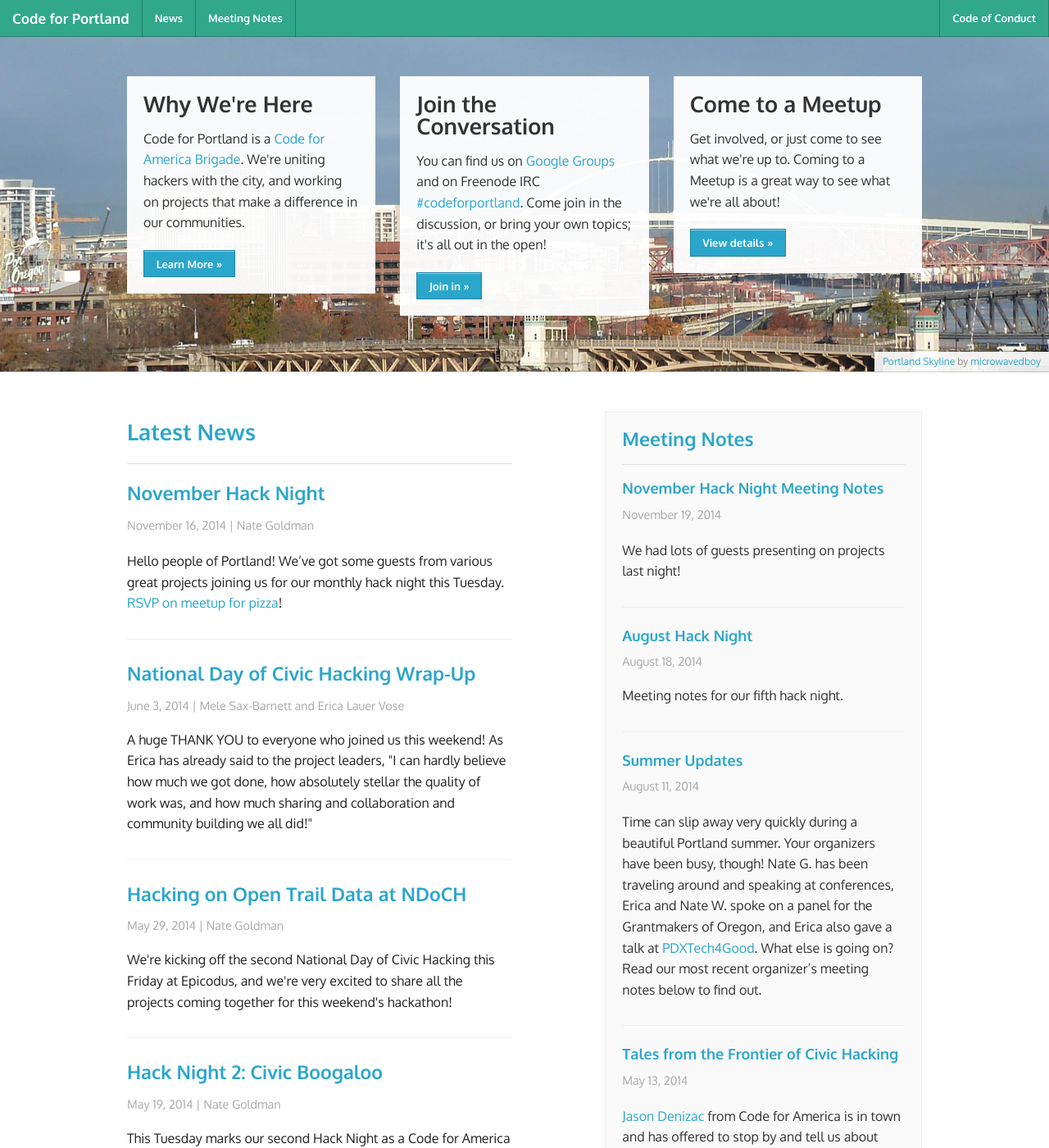
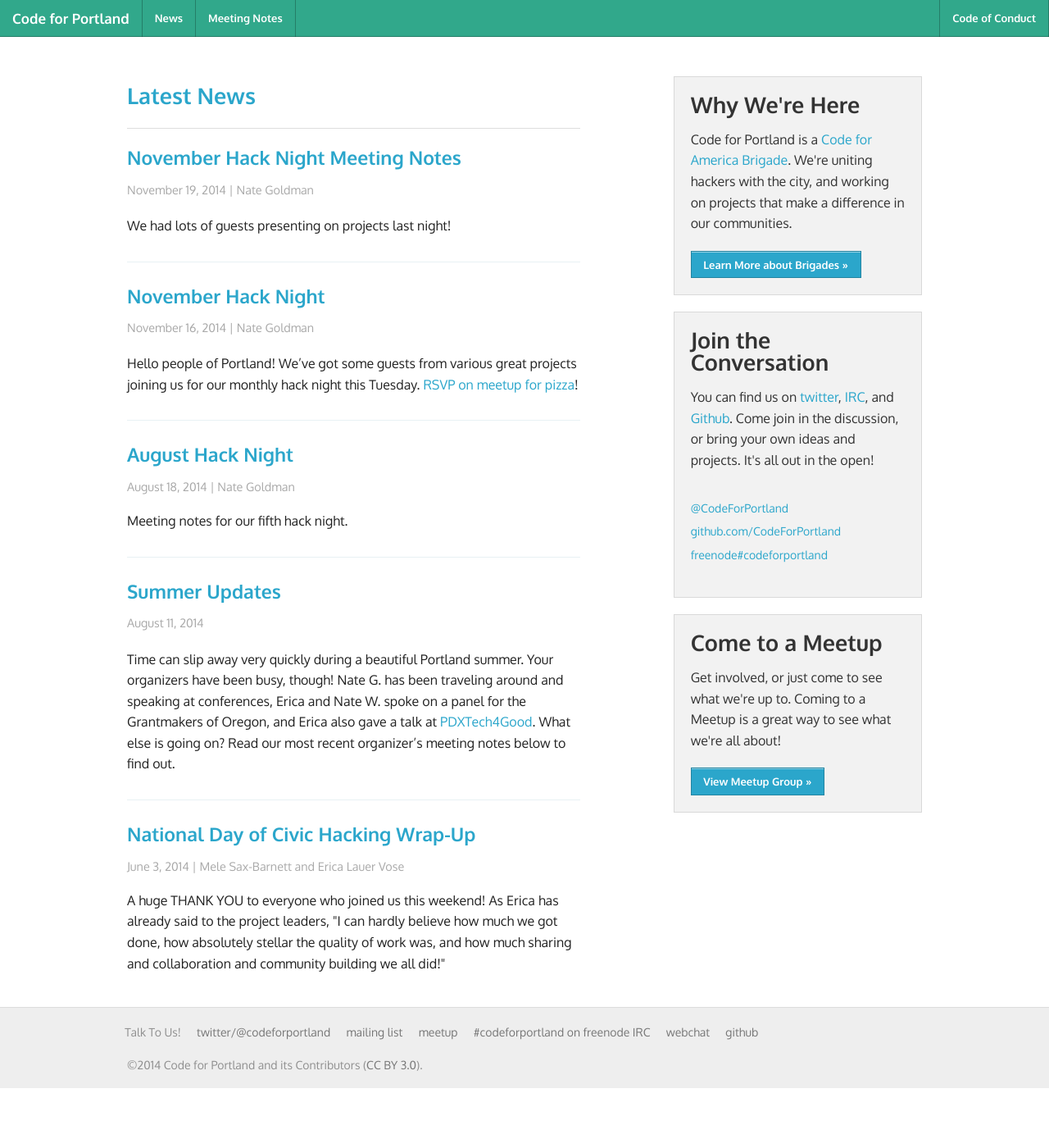
Before and after one commit to code-for-portland-archive/codeforportland.github.io, a Jekyll site: the page built from index.html, in a window 1280 px wide and 1400 px high. Shown: the whole window at 82% size. Built offline with Jekyll 4.4.1, drawn with Linux system fonts in a browser that asks for light colours; Markdown is read by kramdown in place of the engine named in the settings; the list of posts is cut into pages by our own code; some of the changed text lies outside the part shown.

Commit message:
simplify index

```diff
--- a/index.html
+++ b/index.html
@@ -4,39 +4,11 @@ title: Code for Portland | A Code for America Brigade in Portland, Oregon
 ---
 
 <div id="home">
-  <section id="callouts" class="padding-leader-2 padding-trailer-2">
-    <div class="row">
-      <div class="large-4 columns">
-        <div class="panel">
-          <h3>Why We're Here</h3>
-          <p>Code for Portland is a <a href="http://brigade.codeforamerica.org/">Code for America Brigade</a>. We're uniting hackers with the city, and working on projects that make a difference in our communities.</p>
-          <a class="small button" href="http://brigade.codeforamerica.org/">Learn More &raquo;</a>
-        </div>
-      </div>
-      <div class="large-4 columns">
-        <div class="panel">
-          <h3>Join the Conversation</h3>
-          <p>You can find us on <a href="https://groups.google.com/forum/?hl=en#!forum/code-for-portland">Google Groups</a> and on Freenode IRC <a href="http://webchat.freenode.net/?channels=codeforportland&uio=d4">#codeforportland</a>. Come join in the discussion, or bring your own topics; it's all out in the open!</p>
-          <a class="small button" href="https://groups.google.com/forum/?hl=en#!forum/code-for-portland">Join in &raquo;</a>
-        </div>
-      </div>
-      <div class="large-4 columns">
-        <div class="panel">
-          <h3>Come to a Meetup</h3>
-          <p>Get involved, or just come to see what we're up to. Coming to a Meetup is a great way to see what we're all about!</p>
-          <a href="http://www.meetup.com/Code-for-Portland/" class="small button">View details &raquo;</a>
-        </div>
-      </div>
-    </div>
-
-    <div class="photo-attribution"><a href="http://www.flickr.com/photos/microwavedboy/5189765853/">Portland Skyline</a> by <a href="http://www.flickr.com/photos/microwavedboy/">microwavedboy</a></div>
-  </section>
-
   <section class="row leader-2">
-    <div class="large-6 columns">
+    <div class="large-7  columns">
       <h3><a href="/news/">Latest News</a></h3>
       <hr>
-      {% for post in site.categories.news limit:4 %}
+      {% for post in site.posts limit:5 %}
         <article>
           <h4><a href="{{ post.url }}">{{ post.title }}</a></h4>
           <p class="meta">
@@ -54,24 +26,34 @@ title: Code for Portland | A Code for America Brigade in Portland, Oregon
         {% endunless %}
       {% endfor %}
     </div>
-    <div class="large-offset-1 large-5 columns">
-      <div class="panel meeting-notes">
-        <h4><a href="/meeting-notes/">Meeting Notes</a></h4>
-        <hr>
-        {% for post in site.categories.meeting-notes limit:4 %}
-          <article>
-            <h5><a href="{{ post.url }}">{{ post.title }}</a></h5>
-            <p class="meta">
-              <time>{{ post.date | date: "%B %-d, %Y" }}</time>
-            </p>
-            <p>
-              {{ post.excerpt }}
-            </p>
-          </article>
-          {% unless forloop.last %}
-          <hr class="light-blue">
-          {% endunless %}
-        {% endfor %}
+
+    <div class="large-offset-1 large-4 columns">
+      <div class="panel">
+        <h3>Why We're Here</h3>
+
+        <p>Code for Portland is a <a href="http://brigade.codeforamerica.org/">Code for America Brigade</a>. We're uniting hackers with the city, and working on projects that make a difference in our communities.</p>
+
+        <a class="small button" href="http://brigade.codeforamerica.org/">Learn More about Brigades &raquo;</a>
+      </div>
+
+      <div class="panel">
+        <h3>Join the Conversation</h3>
+
+        <p>You can find us on <a href="http://twitter.com/CodeForPortland">twitter</a>, <a href="http://webchat.freenode.net/?channels=codeforportland&uio=d4">IRC</a>, and <a href="http://github/CodeForPortland">Github</a>. Come join in the discussion, or bring your own ideas and projects. It's all out in the open!</p>
+
+        <ul class="side-nav">
+          <li><a href="http://twitter.com/CodeForPortland">@CodeForPortland</a></li>
+          <li><a href="http://github.com/CodeForPortland">github.com/CodeForPortland</a></li>
+          <li><a href="http://webchat.freenode.net/?channels=codeforportland&uio=d4">freenode#codeforportland</a></li>
+        </ul>
+      </div>
+
+      <div class="panel">
+        <h3>Come to a Meetup</h3>
+
+        <p>Get involved, or just come to see what we're up to. Coming to a Meetup is a great way to see what we're all about!</p>
+
+        <a href="http://www.meetup.com/Code-for-Portland/" class="small button">View Meetup Group &raquo;</a>
       </div>
     </div>
   </section>
```
